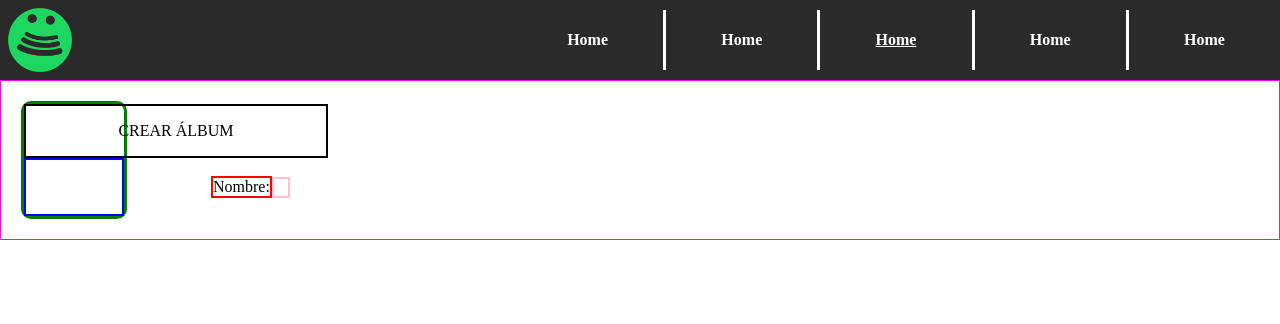
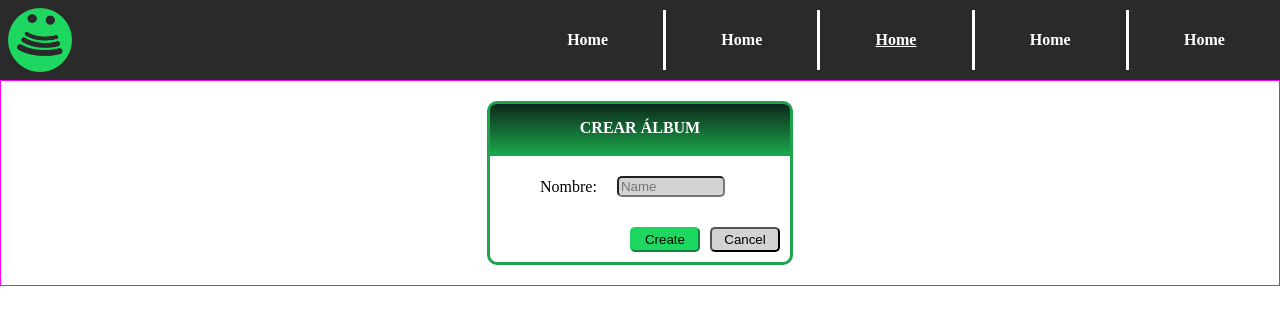
Before and after one commit to benramort/Spootify, a Vue app in the folder Spootify-client/: page /crearAlbum in a window 1280 px wide. Shown: the top 324 px of the page. Built offline with nearby package versions, Linux system fonts and the light colour scheme.

Commit message:
Para tenerlo la ventana de crear album en el PC

```diff
--- a/Spootify-client/src/components/CreateAlbum.vue
+++ b/Spootify-client/src/components/CreateAlbum.vue
@@ -1,43 +1,89 @@
 <template>
     <div id="contFormulario">
         <div id="titulo">
-            <p>CREAR ÁLBUM</p>
+            <p id="crearAlbum">CREAR ÁLBUM</p>
         </div>
         <div id="campoNombre">
-            <p id="labelNombre">Nombre:</p>
-            <input id="inputNombre" type="text">
+            <label for="nombre" id="labelNombre">Nombre:</label>
+            <input id="inputNombre" type="text" placeholder="Name">
+        </div>
+        <div id="buttons">
+            <button id="createButton">Create</button>
+            <button id="cancelButton">Cancel</button>
         </div>
     </div>
 </template>
 
 <style scoped>
 #contFormulario {
-    max-width: 100px;
-    border: 3px solid green;
+    max-width: 300px;
+    border: 3px solid rgb(28, 165, 76);
     border-radius: 10px;
+    margin: 0 auto;
 }
 
 #titulo {
     margin: 0 auto;
     text-align: center;
-    border: 2px solid black;
     width: 300px;
+    height: 50px;
+    border-bottom: 2px solid rgb(28, 165, 76);
+    background: linear-gradient(to bottom, #0c291a, rgb(28, 165, 76));
+    border-radius: 6px 6px 0 0;
+    color: white;
+    font-weight: bold;
 }
 
 #campoNombre {
-    border: 2px solid blue;
     display: flex;
     align-items: center;
+    margin: 0 auto;
+    margin-top: 20px;
+    margin-bottom: 20px;
 }
 
 #labelNombre {
-    border: 2px solid red;
-    margin-left: 185px;
+    margin-left: 50px;
 }
 
 #inputNombre {
-    border: 2px solid pink;
-    max-width: 10px;
+    background-color: lightgray;
+    max-width: 100px;
+    margin-left: 20px;
+    border-radius: 5px;
 }
 
+#crearAlbum {
+    margin-top: 0px;
+    padding-top: 15px;
+    margin: 0 auto;
+}
+
+#buttons {
+    display: flex;
+    justify-content: right;
+    margin-bottom: 10px;
+    margin-right: 10px;
+    margin-top: 30px;
+}
+
+#createButton {
+    background-color: rgb(30, 215, 96);
+    color: black;
+    border-radius: 5px;
+    border-color: rgb(30, 215, 96);
+    margin-right: 10px;
+    width: 70px;
+    height: 25px;
+}
+
+#cancelButton {
+    background-color: lightgray;
+    color: black;
+    border-radius: 5px;
+    width: 70px;
+    height: 25px;
+}
+
+
 </style>
```
